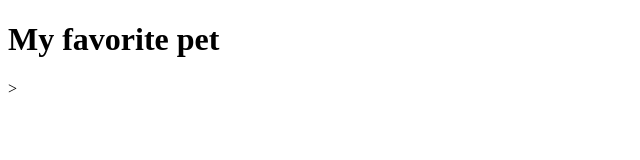
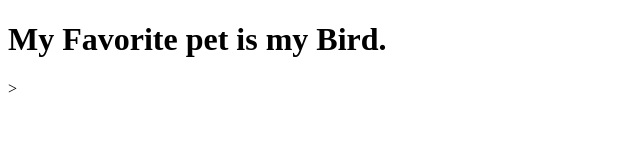
Before and after one commit to Lamya-Zoeb/practical-class-build, a plain HTML site: page index.html in a window 1280 px wide. Shown: the whole page, without its empty margins (0-640 px from the left). Drawn offline with Linux system fonts and the light colour scheme.

Commit message:
update index file

```diff
--- a/index.html
+++ b/index.html
@@ -4,6 +4,6 @@
 	<title>pets</title>
 </head>
 <body>
-      <h1>My favorite pet</h1>
+      <h1>My Favorite pet is my Bird.</h1>
 </body>
 </html>>
```
